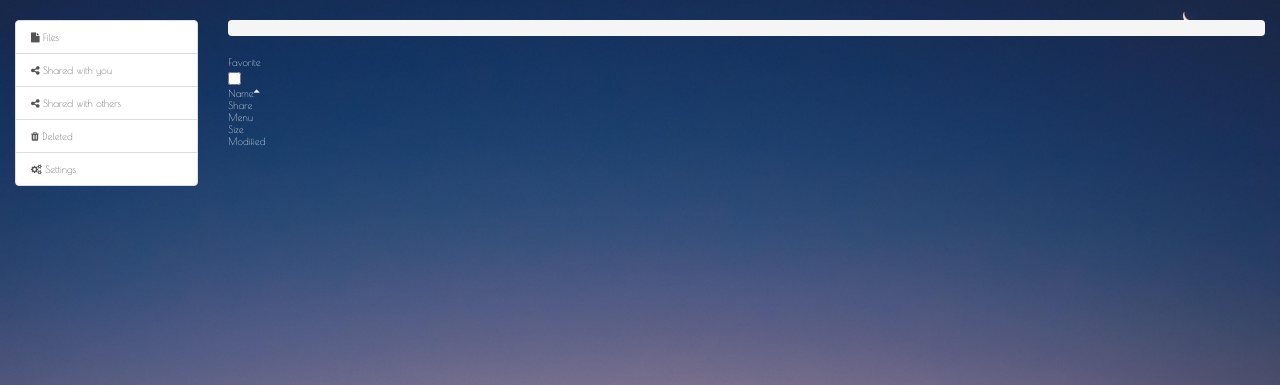
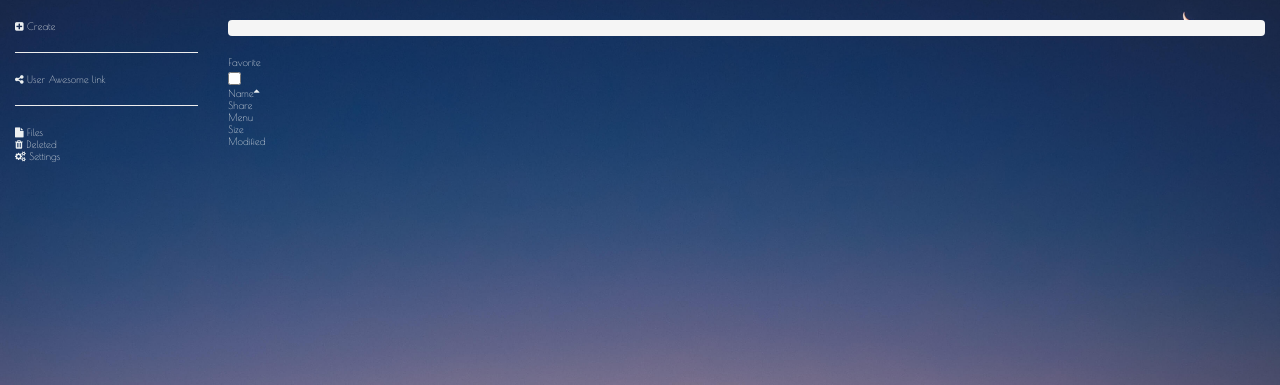
Before and after one commit to SergiuszN/CloudDrive, a Symfony app: template src/CloudDriveBundle/Resources/views/CloudDriveViews/drive/main.html.twig in a window 1280 px wide. Shown: the part 52-437 px from the top of the page. Run offline with Twig, Linux system fonts and the light colour scheme; the template is opened without the code that fills it, so the values that code supplies are empty; style sheets or scripts are compiled from the project's sources; some libraries are stand-ins or nearby versions.

Commit message:
change left menu and add create button

```diff
--- a/gulpfile.js
+++ b/gulpfile.js
@@ -52,6 +52,7 @@ gulp.task('scripts:build', function(){
         local: [
             './src/CloudDriveBundle/Resources/public/js/file_loader/file_loader.js',
             './src/CloudDriveBundle/Resources/public/js/breadcrumb.js',
+            './src/CloudDriveBundle/Resources/public/js/menu.js',
         ]
     };
 
--- a/src/CloudDriveBundle/Resources/public/sass/index.scss
+++ b/src/CloudDriveBundle/Resources/public/sass/index.scss
@@ -6,3 +6,4 @@
 @import 'start_page';
 @import 'drive';
 @import 'file';
+@import 'menu';
--- a/src/CloudDriveBundle/Resources/views/CloudDriveViews/drive/leftside.html.twig
+++ b/src/CloudDriveBundle/Resources/views/CloudDriveViews/drive/leftside.html.twig
@@ -1,7 +1,20 @@
-<div class="list-group menu">
-    <a class="list-group-item menu-item"><i class="fa fa-file" aria-hidden="true"></i> Files</a>
-    <a class="list-group-item menu-item"><i class="fa fa-share-alt" aria-hidden="true"></i> Shared with you</a>
-    <a class="list-group-item menu-item"><i class="fa fa-share-alt" aria-hidden="true"></i> Shared with others</a>
-    <a class="list-group-item menu-item"><i class="fa fa-trash" aria-hidden="true"></i> Deleted</a>
-    <a class="list-group-item menu-item"><i class="fa fa-cogs" aria-hidden="true"></i> Settings</a>
+<div class="menu">
+    <div class="menu_add_dropdown">
+        <div class="menu_row menu_add_dropdown_open"><i class="fa fa-plus-square" aria-hidden="true"></i> Create</div>
+        <div class="menu_add_dropdown_content" style="display: none">
+            <hr class="menu_hr">
+            <div class="menu_row"><i class="fa fa-file" aria-hidden="true"></i> Add File</div>
+            <div class="menu_row"><i class="fa fa-share-alt" aria-hidden="true"></i> Create Folder</div>
+        </div>
+    </div>
+    <hr class="menu_hr">
+    <div class="menu_user_link">
+        <div class="menu_row"><i class="fa fa-share-alt" aria-hidden="true"></i> User Awesome link</div>
+    </div>
+    <hr class="menu_hr">
+    <div class="menu_static_link">
+        <div class="menu_row"><i class="fa fa-file" aria-hidden="true"></i> Files</div>
+        <div class="menu_row"><i class="fa fa-trash" aria-hidden="true"></i> Deleted</div>
+        <div class="menu_row"><i class="fa fa-cogs" aria-hidden="true"></i> Settings</div>
+    </div>
 </div>
```
Also changed, not shown: src/CloudDriveBundle/Resources/public/js/menu.js (added, +8 -0 lines), src/CloudDriveBundle/Resources/public/sass/drive.scss (+0 -25 lines), src/CloudDriveBundle/Resources/public/sass/menu.scss (added, +26 -0 lines).
